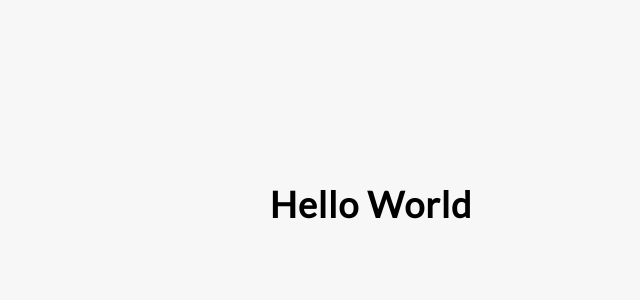
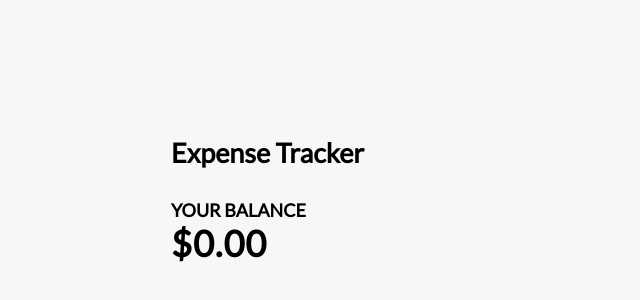
Before and after one commit to GiorgiBabunashvili/ExpenseTrReact, a React (Create React App) app in the folder expensetracker/: page / in a window 1280 px wide. Shown: the part 196-496 px from the top of the page, without its empty margins (269-909 px from the left). Built offline with nearby package versions, Linux system fonts and the light colour scheme.

Commit message:
balance component

```diff
--- a/expensetracker/src/App.js
+++ b/expensetracker/src/App.js
@@ -1,9 +1,14 @@
 import "./App.css";
+import Balance from "./components/Balance";
+import Header from "./components/Header";
 
 function App() {
   return (
     <div>
-      <h1>Hello World</h1>
+      <Header />
+      <div className="container">
+        <Balance />
+      </div>
     </div>
   );
 }
--- /dev/null
+++ b/expensetracker/src/components/Balance.js
@@ -0,0 +1,12 @@
+import React from "react";
+
+const Balance = () => {
+  return (
+    <>
+      <h4>Your Balance</h4>
+      <h1 id="balance">$0.00</h1>
+    </>
+  );
+};
+
+export default Balance;
--- a/expensetracker/src/components/Header.js
+++ b/expensetracker/src/components/Header.js
@@ -0,0 +1,7 @@
+import React from "react";
+
+const Header = () => {
+  return <h2>Expense Tracker</h2>;
+};
+
+export default Header;
```
